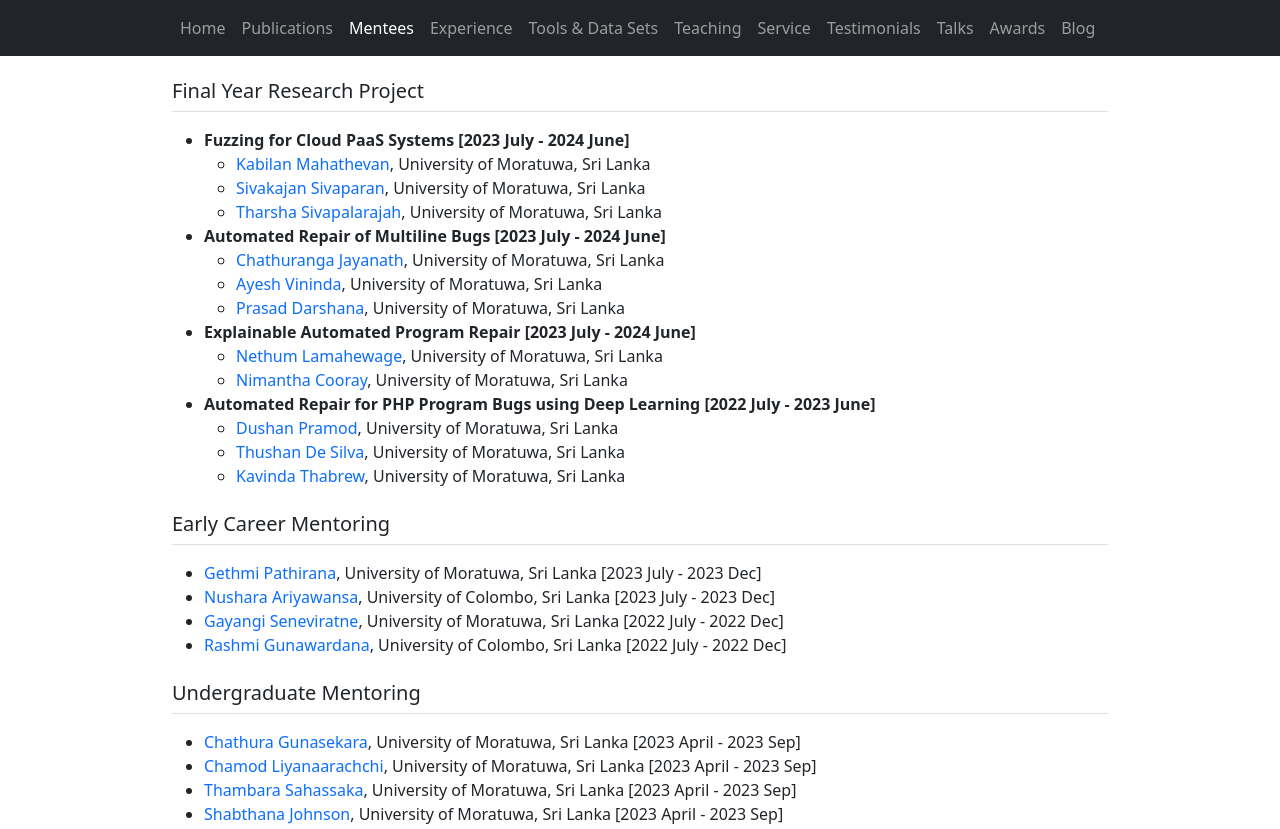
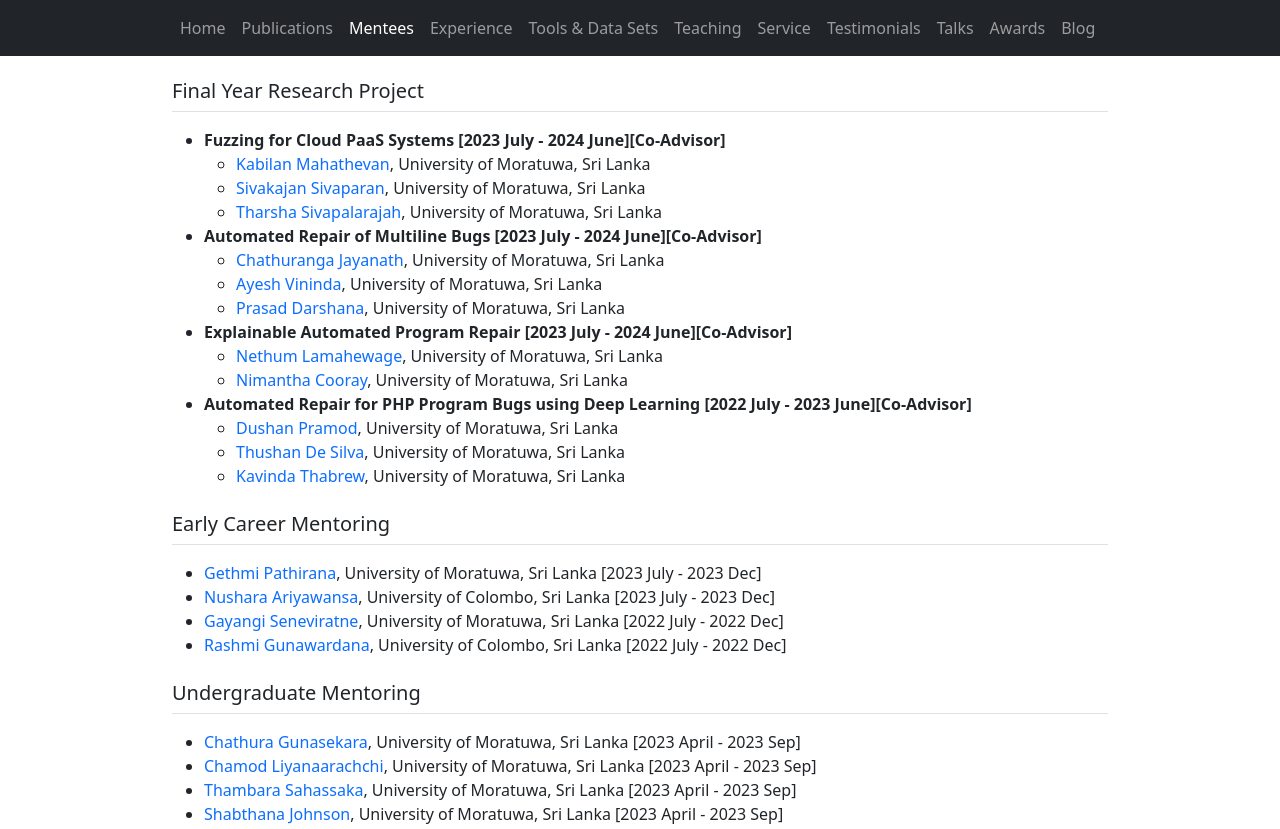
Before and after one commit to rshariffdeen/rshariffdeen.github.io, a plain HTML site: page mentees.html in a window 1280 px wide. Shown: the top 829 px of the page. Drawn offline with nearby package versions, Linux system fonts and the light colour scheme.

Commit message:
update role

```diff
--- a/mentees.html
+++ b/mentees.html
@@ -100,28 +100,28 @@
     <div class="row-fluid">
         <h5 class="border-bottom border-gray pt-2 pb-2 mb-3">Final Year Research Project</h5>
         <ul>
-            <li> <b>Fuzzing for Cloud PaaS Systems [2023 July - 2024 June]</b>
+            <li> <b>Fuzzing for Cloud PaaS Systems [2023 July - 2024 June][Co-Advisor]</b>
                 <ul>
                     <li><a class="nounderline" href="https://lk.linkedin.com/in/kabilan-dev/">Kabilan Mahathevan</a>, University of Moratuwa, Sri Lanka <br></li>
                     <li><a class="nounderline" href="https://lk.linkedin.com/in/sivakajan-sivaparan-73791a195">Sivakajan Sivaparan</a>, University of Moratuwa, Sri Lanka <br></li>
                     <li><a class="nounderline" href="https://lk.linkedin.com/in/tharshasivapalarajah">Tharsha Sivapalarajah</a>, University of Moratuwa, Sri Lanka <br></li>
                 </ul>
             </li>
-            <li> <b>Automated Repair of Multiline Bugs [2023 July - 2024 June]</b>
+            <li> <b>Automated Repair of Multiline Bugs [2023 July - 2024 June][Co-Advisor]</b>
                 <ul>
                     <li><a class="nounderline" href="https://www.linkedin.com/in/chathuranga-jayanath-74606a1bb/">Chathuranga Jayanath</a>, University of Moratuwa, Sri Lanka <br></li>
                     <li><a class="nounderline" href="https://www.linkedin.com/in/ayesh-vininda-1998gk">Ayesh Vininda</a>, University of Moratuwa, Sri Lanka <br></li>
                     <li><a class="nounderline" href="https://www.linkedin.com/in/pras">Prasad Darshana</a>, University of Moratuwa, Sri Lanka <br></li>
                 </ul>
             </li>
-            <li> <b>Explainable Automated Program Repair [2023 July - 2024 June]</b>
+            <li> <b>Explainable Automated Program Repair [2023 July - 2024 June][Co-Advisor]</b>
                 <ul>
                     <li><a class="nounderline" href="https://lk.linkedin.com/in/nethumlamahewage">Nethum Lamahewage</a>, University of Moratuwa, Sri Lanka <br></li>
                     <li><a class="nounderline" href="https://lk.linkedin.com/in/nimantha-cooray">Nimantha Cooray</a>, University of Moratuwa, Sri Lanka <br></li>
 
                 </ul>
             </li>
-            <li> <b>Automated Repair for PHP Program Bugs using Deep Learning [2022 July - 2023 June]</b>
+            <li> <b>Automated Repair for PHP Program Bugs using Deep Learning [2022 July - 2023 June][Co-Advisor]</b>
                 <ul>
                     <li><a class="nounderline" href="https://www.linkedin.com/in/dushanpramod/">Dushan Pramod</a>, University of Moratuwa, Sri Lanka <br></li>
                     <li><a class="nounderline" href="https://www.linkedin.com/in/thushan-nirasha/">Thushan De Silva</a>, University of Moratuwa, Sri Lanka <br></li>
```
